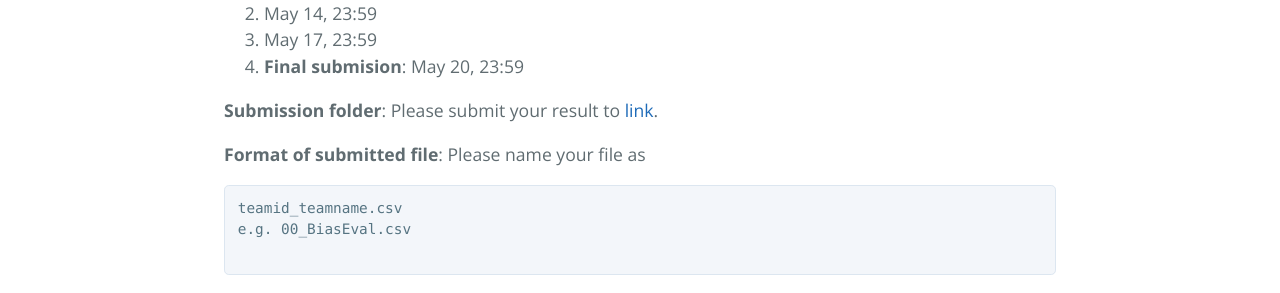
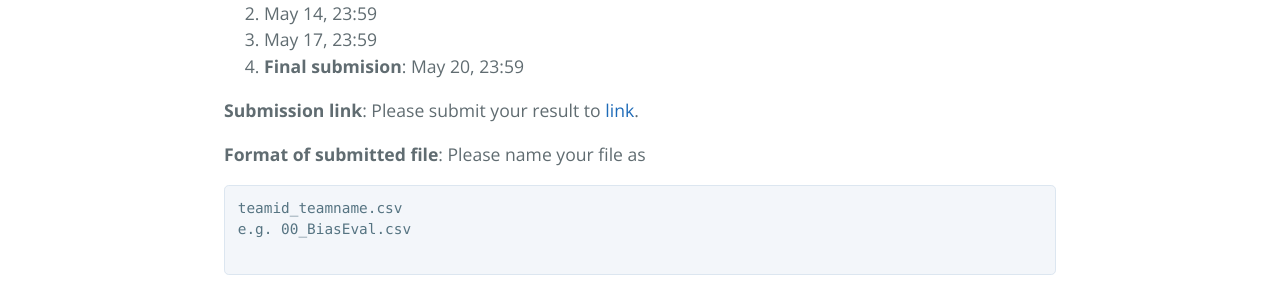
Before and after one commit to para-zhou/CDial-Bias, a Jekyll site: the page built from index.md, in a window 1280 px wide. Shown: the part 850-1143 px from the top of the page. Built offline with Jekyll 4.4.1, drawn with Linux system fonts in a browser that asks for light colours.

Commit message:
Update index.md

````diff
--- a/index.md
+++ b/index.md
@@ -25,7 +25,7 @@ turn 1, turn 2
 4. **Final submision**: May 20, 23:59
 
 
-**Submission folder**: Please submit your result to [link](https://drive.google.com/drive/folders/1_bi9yw3LccAj4wy9naWmCSNMGtCU3Fvk?usp=sharing).
+**Submission link**: Please submit your result to [link](https://forms.gle/JzmZUwd4u9Fv4wgB9).
 
 **Format of submitted file**: Please name your file as
 ```
````
